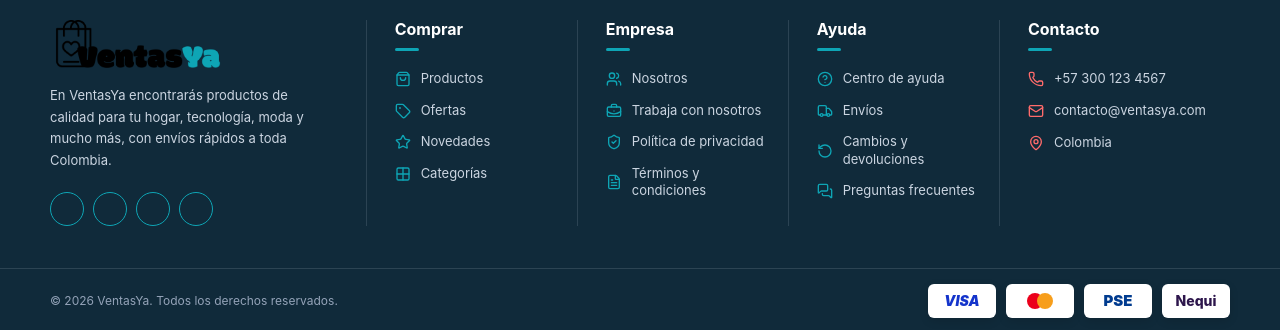
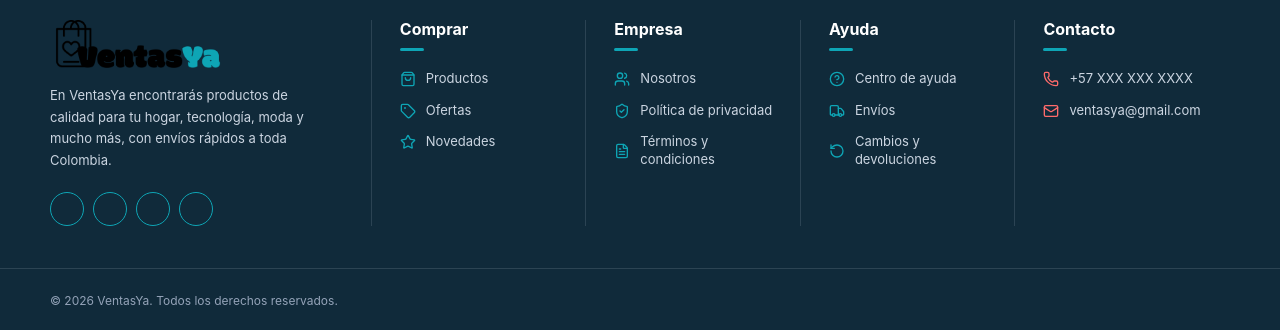
Before and after one commit to CJ-Development/VentasYa, a React (Vite) app in the folder frontend/: page /login in a window 1280 px wide. Shown: the part 1093-1423 px from the top of the page. Built offline with nearby package versions, Linux system fonts and the light colour scheme; no server answers.

Commit message:
Crear Wompi-17

```diff
--- a/frontend/src/components/layout/Footer/Footer.css
+++ b/frontend/src/components/layout/Footer/Footer.css
@@ -353,106 +353,6 @@
 }
 
 
-/* ============================================================
-   MÉTODOS DE PAGO
-   ============================================================ */
-
-.payment-methods {
-    display: flex;
-
-    align-items: center;
-
-    gap: 10px;
-}
-
-.payment-card {
-    width: 68px;
-    height: 34px;
-
-    display: flex;
-
-    align-items: center;
-    justify-content: center;
-
-    background: #FFFFFF;
-
-    border-radius: 6px;
-
-    box-shadow:
-        0 3px 10px rgba(0, 0, 0, 0.12);
-}
-
-
-/* ============================================================
-   VISA
-   ============================================================ */
-
-.payment-visa {
-    color: #1434CB;
-
-    font-size: 14px;
-
-    font-weight: 900;
-
-    font-style: italic;
-}
-
-
-/* ============================================================
-   MASTERCARD
-   ============================================================ */
-
-.payment-mastercard {
-    position: relative;
-}
-
-.mastercard-circle {
-    position: absolute;
-
-    width: 16px;
-    height: 16px;
-
-    border-radius: 50%;
-}
-
-.mastercard-circle.red {
-    background: #EB001B;
-
-    transform: translateX(-5px);
-}
-
-.mastercard-circle.yellow {
-    background: #F79E1B;
-
-    transform: translateX(5px);
-}
-
-
-/* ============================================================
-   PSE
-   ============================================================ */
-
-.payment-pse {
-    color: #003B8F;
-
-    font-size: 15px;
-
-    font-weight: 900;
-}
-
-
-/* ============================================================
-   NEQUI
-   ============================================================ */
-
-.payment-nequi {
-    color: #2D164C;
-
-    font-size: 14px;
-
-    font-weight: 800;
-}
-
 
 /* ============================================================
    TABLET
--- a/frontend/src/components/layout/Footer/Footer.jsx
+++ b/frontend/src/components/layout/Footer/Footer.jsx
@@ -187,16 +187,6 @@ function Footer() {
                     </a>
 
 
-                    <a href="/categorias">
-
-                        <Grid2X2 />
-
-                        <span>
-                            Categorías
-                        </span>
-
-                    </a>
-
                 </div>
 
 
@@ -223,16 +213,6 @@ function Footer() {
 
                     </a>
 
-
-                    <a href="/trabaja-con-nosotros">
-
-                        <BriefcaseBusiness />
-
-                        <span>
-                            Trabaja con nosotros
-                        </span>
-
-                    </a>
 
 
                     <a href="/politica-privacidad">
@@ -305,16 +285,6 @@ function Footer() {
                     </a>
 
 
-                    <a href="/preguntas">
-
-                        <MessagesSquare />
-
-                        <span>
-                            Preguntas frecuentes
-                        </span>
-
-                    </a>
-
                 </div>
 
 
@@ -336,32 +306,22 @@ function Footer() {
                         <Phone />
 
                         <span>
-                            +57 300 123 4567
+                            +57 XXX XXX XXXX
                         </span>
 
                     </a>
 
 
-                    <a href="mailto:contacto@ventasya.com">
+                    <a href="mailto:ventasya@gmail.com">
 
                         <Mail />
 
                         <span>
-                            contacto@ventasya.com
+                            ventasya@gmail.com
                         </span>
 
                     </a>
 
-
-                    <div className="footer-contact-item">
-
-                        <MapPin />
-
-                        <span>
-                            Colombia
-                        </span>
-
-                    </div>
 
                 </div>
 
@@ -384,58 +344,6 @@ function Footer() {
                     </p>
 
 
-                    {/* =================================================
-                        MÉTODOS DE PAGO
-                    ================================================= */}
-
-                    <div className="payment-methods">
-
-
-                        {/* VISA */}
-
-                        <div
-                            className="payment-card payment-visa"
-                            aria-label="Visa"
-                        >
-                            VISA
-                        </div>
-
-
-                        {/* MASTERCARD */}
-
-                        <div
-                            className="payment-card payment-mastercard"
-                            aria-label="Mastercard"
-                        >
-
-                            <span className="mastercard-circle red"></span>
-
-                            <span className="mastercard-circle yellow"></span>
-
-                        </div>
-
-
-                        {/* PSE */}
-
-                        <div
-                            className="payment-card payment-pse"
-                            aria-label="PSE"
-                        >
-                            PSE
-                        </div>
-
-
-                        {/* NEQUI */}
-
-                        <div
-                            className="payment-card payment-nequi"
-                            aria-label="Nequi"
-                        >
-                            Nequi
-                        </div>
-
-                    </div>
-
                 </div>
 
             </div>
```
